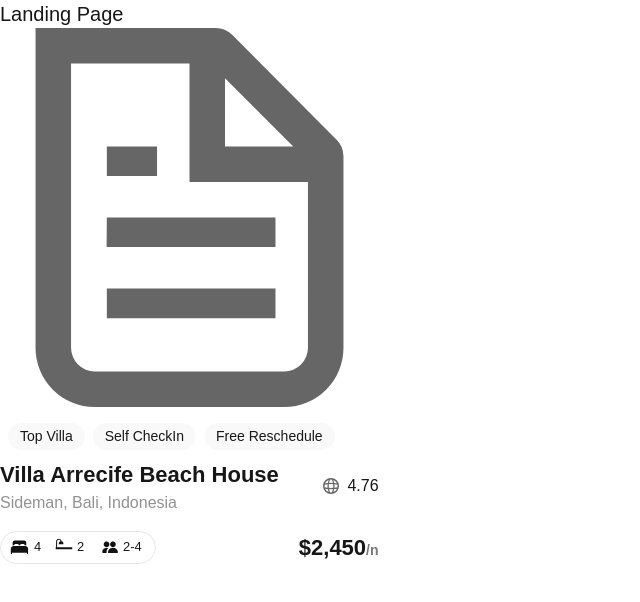
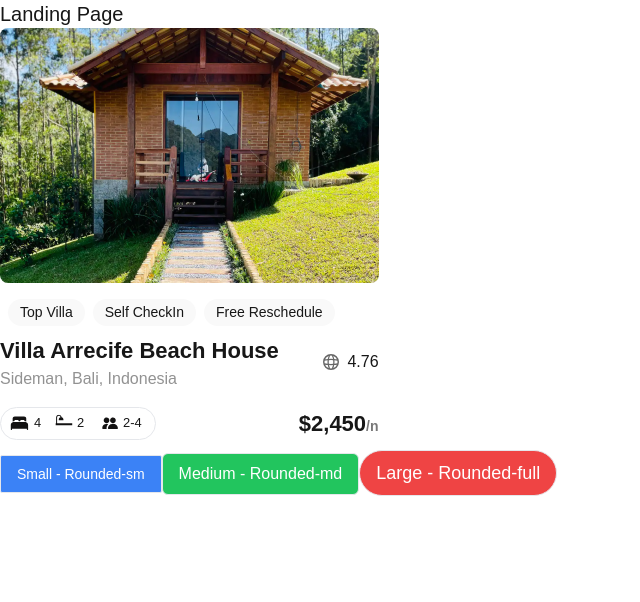
Before and after one commit to danieljonesobot/alx-project-0x00-setup, a Next.js app in the folder alx-project-0x00/: page /landing in a window 1280 px wide. Shown: the top 602 px of the page, without its empty margins (0-640 px from the left). Built offline with nearby package versions, Linux system fonts and the light colour scheme.

Commit message:
Advanced Task

```diff
--- /dev/null
+++ b/alx-project-0x00/components/Button.tsx
@@ -0,0 +1,14 @@
+import { ButtonProps } from "@/interfaces";
+
+const Button: React.FC<ButtonProps> = ({ title, className = '', onClick }) => {
+  return (
+    <button
+      className={`px-4 py-2 font-medium border transition-all ${className}`}
+      onClick={onClick}
+    >
+      {title}
+    </button>
+  );
+};
+
+export default Button;
--- a/alx-project-0x00/components/Card.tsx
+++ b/alx-project-0x00/components/Card.tsx
@@ -1,5 +1,5 @@
 import Image from "next/image"
-import HOUSE_IMAGE from "@/public/assets/file.svg"
+import HOUSE_IMAGE from "@/public/assets/house.png"
 import STAR_IMAGE from "@/public/assets/globe.svg"
 import React from "react"
 import Pill from "./Pill"
--- a/alx-project-0x00/pages/landing.tsx
+++ b/alx-project-0x00/pages/landing.tsx
@@ -1,10 +1,14 @@
 import Card from "@/components/Card";
+import Button from "@/components/Button";
 
 const Landing: React.FC =  () => {
   return (
     <div>
       <h1 className=" text-xl font-extralight">Landing Page</h1>
       <Card />
+       <Button title="Small - Rounded-sm" className="text-sm rounded-sm bg-blue-500 text-white" />
+       <Button title="Medium - Rounded-md" className="text-base rounded-md bg-green-500 text-white" />
+       <Button title="Large - Rounded-full" className="text-lg rounded-full bg-red-500 text-white" />
     </div>
   )
 }
```
Also changed, not shown: alx-project-0x00/interfaces/index.ts (+8 -0 lines), alx-project-0x00/public/assets/house.png (added).
